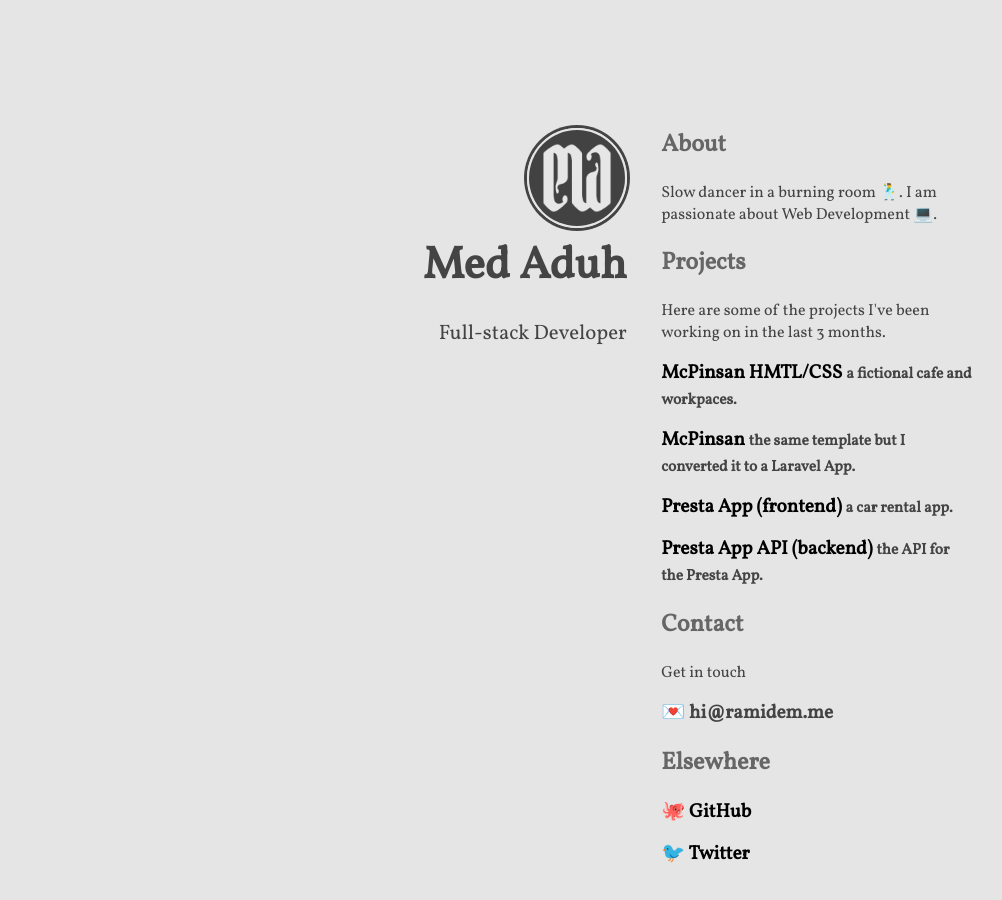
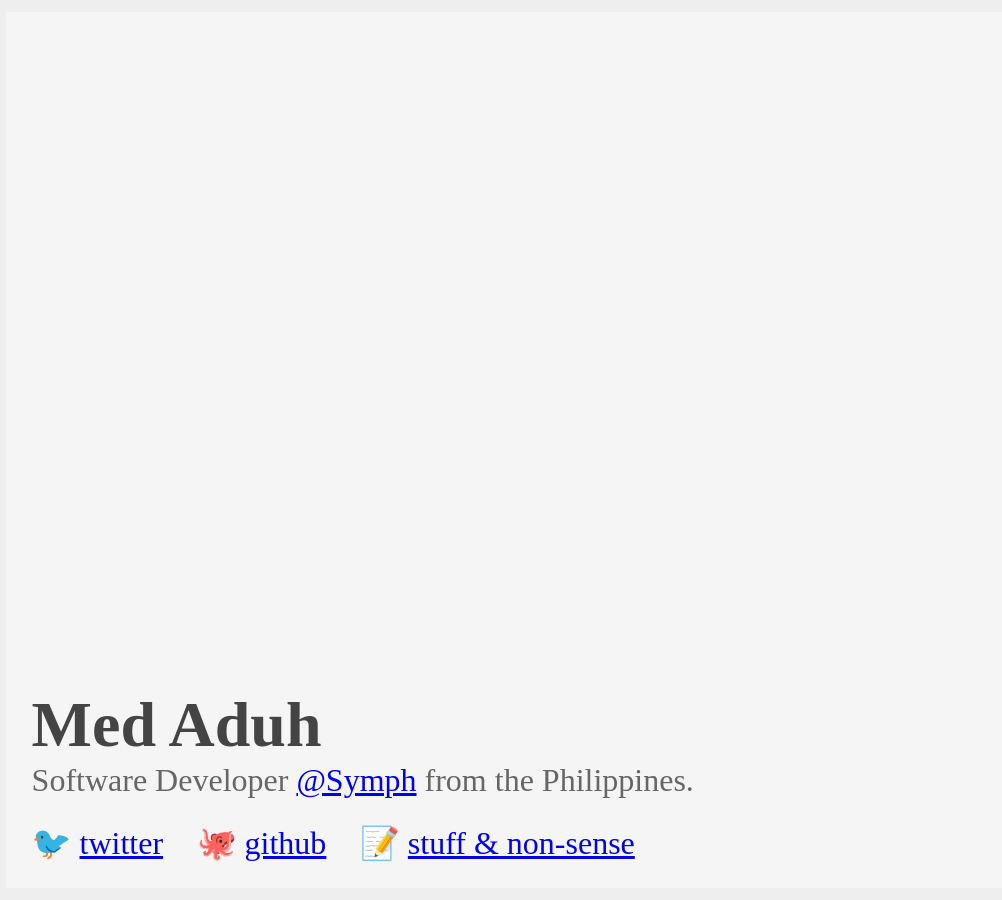
Before and after one commit to ramidem/ramidem.github.io, a Jekyll site: the page built from index.html, in a window 1280 px wide. Shown: the whole page, without its empty margins (6-1008 px from the left). Built offline with Jekyll 4.4.1, drawn with Linux system fonts in a browser that asks for light colours.

Commit message:
[feat] the great reset

```diff
--- a/_config.yml
+++ b/_config.yml
@@ -1,29 +1,9 @@
-# general configuration
-url: http://ramidem.me
-baseurl: ''
+url: "https://ramidem.github.io/"
+baseurl: ""
+author: "Med Aduh"
+tagline: "A self-taught Software Developer from the Philippines."
+twitter: "ramidem"
 
-# compass configuration
-compass:
-  # an avatar or logo (optional)
-  logo: "/images/MA-ambigram-rect.png"
-
-  # author will appear under the avatar (optional)
-  author: "Med Aduh"
-
-  # tagline will appear under the title (optional)
-  tagline: "Slow dancer in a burning room. Passionate about Web Development."
-
-  # if include_content is true, the contents of the content.html include will be
-  # added right above the generated item list, if present
-  include_content: true
-  # if include_analytics is true, the content of the analytics.html include will
-  # be added at the end of the <head> section. You can add your Google Analytics
-  # Tracking Code to that file.
-  include_analytics: true
-  # Twitter @username (as defined by the Twitter Card specs)
-  twitter: "ramidem"
-
-# exclude
 exclude: ["CNAME", "Gemfile", "Gemfile.lock", "LICENSE", "README.md"]
 
 # Dependencies
--- a/_includes/content.html
+++ /dev/null
@@ -1,40 +0,0 @@
-<h2>About</h2>
-<p>Slow dancer in a burning room 🕺. I am passionate about Web Development 💻.</p>
-
-<h2>Projects</h2>
-<p>Here are some of the projects I've been working on in the last 3 months.</p>
-<ul class="fa-ul main-list">
-  <li class="main-list-item">
-    <a href="https://ramidem.gitlab.io/mcpinsan-capstone1/index.html">McPinsan HMTL/CSS</a> <small>a fictional cafe and workpaces.</small>
-  </li>
-  <li class="main-list-item">
-    <a href="https://mcpinsan.herokuapp.com/">McPinsan</a> <small>the same template but I converted it to a Laravel App.</small>
-  </li>
-  <li class="main-list-item">
-    <a href="https://presta-app-frontend.herokuapp.com/">Presta App (frontend)</a> <small>a car rental app.</small>
-  </li>
-  <li class="main-list-item">
-    <a href="https://gitlab.com/ramidem/presta-api-backend">Presta App API (backend)</a> <small>the API for the Presta App.</small>
-  </li>
-</ul>
-
-<h2>Contact</h2>
-<p>Get in touch</p>
-<ul class="fa-ul main-list">
-  <li class="main-list-item">
-    <span class="main-list-item-icon">💌</span>
-    hi@ramidem.me
-  </li>
-</ul>
-
-<h2>Elsewhere</h2>
-<ul class="fa-ul main-list">
-  <li class="main-list-item">
-    <span class="main-list-item-icon">🐙</span>
-    <a href="https://github.com/ramidem">GitHub</a>
-  </li>
-  <li class="main-list-item">
-    <span class="main-list-item-icon">🐦</span>
-    <a href="https://twitter.com/ramidem">Twitter</a>
-  </li>
-</ul>
--- a/_includes/head.html
+++ b/_includes/head.html
@@ -1,10 +1,8 @@
 <head>
   <meta http-equiv="content-type" content="text/html; charset=utf-8">
   <meta name="viewport" content="width=device-width, initial-scale=1.0">
-  <title>{% if site.compass.author %}{{ site.compass.author }} &#8226; {% endif %}{{ site.compass.tagline | strip_html }}</title>
-
-  <!-- <link rel="apple-touch-icon" href="{{ site.baseurl }}{{ site.compass.logo }}"/>
-  <link rel="shortcut icon" sizes="16x16 24x24 32x32 48x48 64x64" href="{{ site.url }}{{ site.baseurl }}/favicon.ico" /> -->
+  <title>{% if site.author %}{{ site.author }} &#8226; {% endif %}{{ site.tagline | strip_html
+    }}</title>
 
   <link rel="apple-touch-icon" sizes="57x57" href="{{ site.baseurl }}/assets/icons/apple-icon-57x57.png">
   <link rel="apple-touch-icon" sizes="60x60" href="{{ site.baseurl }}/assets/icons/apple-icon-60x60.png">
@@ -15,7 +13,7 @@
   <link rel="apple-touch-icon" sizes="144x144" href="{{ site.baseurl }}/assets/icons/apple-icon-144x144.png">
   <link rel="apple-touch-icon" sizes="152x152" href="{{ site.baseurl }}/assets/icons/apple-icon-152x152.png">
   <link rel="apple-touch-icon" sizes="180x180" href="{{ site.baseurl }}/assets/icons/apple-icon-180x180.png">
-  <link rel="icon" type="image/png" sizes="192x192"  href="{{ site.baseurl }}/assets/icons/android-icon-192x192.png">
+  <link rel="icon" type="image/png" sizes="192x192" href="{{ site.baseurl }}/assets/icons/android-icon-192x192.png">
   <link rel="icon" type="image/png" sizes="32x32" href="{{ site.baseurl }}/assets/icons/favicon-32x32.png">
   <link rel="icon" type="image/png" sizes="96x96" href="{{ site.baseurl }}/assets/icons/favicon-96x96.png">
   <link rel="icon" type="image/png" sizes="16x16" href="{{ site.baseurl }}/assets/icons/favicon-16x16.png">
@@ -24,27 +22,26 @@
   <meta name="msapplication-TileImage" content="{{ site.baseurl }}/assets/icons/ms-icon-144x144.png">
   <meta name="theme-color" content="#ffffff">
 
-  <link rel="stylesheet" href="{{ site.baseurl }}/assets/css/normalize.css">
-  <link rel="stylesheet" href="{{ site.baseurl }}/assets/css/main.css">
-  <!-- <link href="//maxcdn.bootstrapcdn.com/font-awesome/4.2.0/css/font-awesome.min.css" rel="stylesheet"> -->
+  <link rel="stylesheet" href="{{ site.baseurl }}/assets/css/reset.css">
+  <link rel="stylesheet" href="{{ site.baseurl }}/assets/css/styles.css">
   <link href='https://fonts.googleapis.com/css?family=Vollkorn' rel='stylesheet' type='text/css'>
 
   <link rel="canonical" href="{{ site.url }}{{ site.baseurl }}{{ page.url }}">
 
-  <meta name="author" content="{{ site.compass.author }}">
-  <meta name="description" content="{{ site.compass.tagline }}"/>
+  <meta name="author" content="{{ site.author }}">
+  <meta name="description" content="{{ site.tagline }}" />
 
   <!-- Open Graph tags -->
-  <meta property="og:type" content="website"/>
-  <meta property="og:title" content="{{ site.compass.tagline }}"/>
-  <meta property="og:url" content="{{ site.url }}{{ site.baseurl }}{{ page.url }}"/>
-  <meta property="og:image" content="{{ site.url }}{{ site.baseurl }}{{ site.compass.logo }}"/>
-  <meta property="og:description" content="{{ site.compass.description }}"/>
-  <meta property="og:site_name" content="{{ site.compass.tagline }}">
+  <meta property="og:type" content="website" />
+  <meta property="og:title" content="{{ site.tagline }}" />
+  <meta property="og:url" content="{{ site.url }}{{ site.baseurl }}{{ page.url }}" />
+  <meta property="og:image" content="{{ site.url }}{{ site.baseurl }}{{ site.logo }}" />
+  <meta property="og:description" content="{{ site.description }}" />
+  <meta property="og:site_name" content="{{ site.tagline }}">
 
   <!-- Twitter Card tags -->
   <meta name="twitter:card" content="summary">
-  <meta name="twitter:title" content="{{ site.compass.tagline }}">
+  <meta name="twitter:title" content="{{ site.tagline }}">
   {% if site.twitter.site %}
   <meta name="twitter:site" content="{{ site.twitter.site }}">
   {% endif %}
@@ -52,10 +49,10 @@
   <meta name="twitter:creator" content="{{ site.twitter.creator }}">
   {% endif %}
   <meta name="twitter:url" content="{{ site.url }}{{ site.baseurl }}{{ page.url }}">
-  <meta name="twitter:description" content="{{ site.compass.description }}">
-  <meta name="twitter:image:src" content="{{ site.url }}{{ site.baseurl }}{{ site.compass.logo }}">
+  <meta name="twitter:description" content="{{ site.description }}">
+  <meta name="twitter:image:src" content="{{ site.url }}{{ site.baseurl }}{{ site.logo }}">
 
-  {% if site.compass.include_analytics %}
+  {% if site.include_analytics %}
   {% include analytics.html %}
   {% endif %}
 </head>
--- a/_layouts/base.html
+++ b/_layouts/base.html
@@ -1,12 +1,9 @@
 <!DOCTYPE html>
-<html>
-  {% include head.html %}
-  <body>
+<html lang="en">
+{% include head.html %}
 
+<body>
   {{ content }}
+</body>
 
-  <!-- Drawing JS -->
-  <canvas id="background"/>
-  <script src="/assets/js/drawing.js"></script>
-  </body>
 </html>
--- a/assets/css/main.scss
+++ /dev/null
@@ -1,164 +0,0 @@
----
----
-
-$text-color: #444444;
-$anchor-text-color: #000;
-$background-color: #e5e5e5;
-
-body {
-	font-family: 'Vollkorn', serif;
-	color: $text-color;
-	background-color: $background-color;
-}
-
-canvas#background {
-	position: fixed;
-	height: 100%;
-	width: 100%;
-	top: 0;
-	left: 0;
-	z-index: -1;
-}
-
-header,
-main {
-	padding: 0 20px;
-}
-
-/*** wrapper div for both header and main ***/
-.wrapper {
-	margin-top: 10%;
-}
-
-/*** anchor tags ***/
-a:link,
-a:visited,
-a:hover,
-a:active {
-	color: $anchor-text-color;
-	text-decoration: none;
-}
-
-a:hover {
-	text-decoration: underline;
-}
-
-
-/*** main content list ***/
-.main-list-item {
-	font-weight: bold;
-	font-size: 1.2em;
-	margin: 0.8em 0;
-	list-style: none;
-}
-
-/* override the left margin added by font awesome for the main content list,
-since it must be aligned with the content */
-.fa-ul.main-list {
-	margin-left: -40px;
-}
-
-/* list icons */
-.main-list-item-icon {
-	width: 36px;
-	color: $text-color;
-}
-
-/*** logo ***/
-.logo-container {
-	text-align: center;
-}
-
-.logo {
-	width: 96px;
-	height: 96px;
-	display: inline-block;
-	background-size: cover;
-	border-radius: 50%;
-	-moz-border-radius: 50%;
-	border: 2px solid $background-color;
-	box-shadow: 0 0 0 3px $text-color;
-}
-
-/*** author ***/
-.author-container h1 {
-	font-size: 2.8em;
-	margin-top: 0;
-	margin-bottom: 0;
-	text-align: center;
-}
-
-/*** tagline ***/
-.tagline-container p {
-	font-size: 1.3em;
-	text-align: center;
-	margin-bottom: 2em;
-}
-
-h2 {
-	color: #666666;
-}
-
-/******/
-hr {
-	border: 0;
-	height: 1px;
-	background-image: -webkit-linear-gradient(left, rgba(0,0,0,0), $text-color, rgba(0,0,0,0));
-	background-image: -moz-linear-gradient(left, rgba(0,0,0,0), $text-color, rgba(0,0,0,0));
-	background-image: -ms-linear-gradient(left, rgba(0,0,0,0), $text-color, rgba(0,0,0,0));
-	background-image: -o-linear-gradient(left, rgba(0,0,0,0), $text-color, rgba(0,0,0,0));
-}
-
-/*** footer ***/
-footer {
-	position: fixed;
-	bottom: 0;
-	right: 0;
-	height: 20px;
-}
-
-.poweredby {
-	font-family: "Arial Narrow", Arial;
-	font-size: 0.6em;
-	line-height: 0.6em;
-	padding: 0 5px;
-}
-
-/*** media queries ***/
-/* X-Small devices (phones, 480px and up) */
-@media (min-width: 480px) {
-	/* wrapper stays 480px wide past 480px wide and is kept centered */
-	.wrapper {
-		width: 480px;
-		margin: 10% auto 0 auto;
-	}
-}
-
-/* All other devices (768px and up) */
-@media (min-width: 768px) {
-	/* past 768px the layout is changed and the wrapper has a fixed width of 680px
-	to accomodate both the header column and the content column */
-	.wrapper {
-		width: 680px;
-	}
-
-	/* the header column stays left and has a dynamic width with all contents
-	aligned right */
-	header {
-		float: left;
-		width: 46%;
-		text-align: right;
-	}
-
-	.author-container h1,
-	.logo-container,
-	.tagline-container p {
-		text-align: right;
-	}
-
-	main {
-		width: 46%;
-		margin-left: 54%;
-		padding: 0;
-	}
-}
--- /dev/null
+++ b/assets/css/reset.css
@@ -0,0 +1,5 @@
+* {
+  margin: 0;
+  padding: 0;
+  box-sizing: border-box;
+}
--- /dev/null
+++ b/assets/css/styles.css
@@ -0,0 +1,45 @@
+body {
+  background-color: whitesmoke;
+  color: #666;
+  font-size: 2.5vw;
+}
+
+.wrapper {
+  position: absolute;
+  bottom: 0;
+  right: 0;
+  left: 0;
+  top: 0;
+
+  display: flex;
+  flex-direction: column;
+
+  padding: 2vw;
+  border: 1vw solid #eee;
+}
+
+main {
+  margin-top: auto;
+  width: 100%;
+}
+
+h1 {
+  color: #444;
+  font-size: 5vw;
+  margin-bottom: 0;
+}
+
+p {
+  margin-top: 0;
+  margin-bottom: 2vw;
+}
+
+li {
+  list-style: none;
+  display: inline-block;
+  margin-right: 2vw;
+}
+
+li:last-child {
+  margin-right: 0;
+}
--- a/assets/js/drawing.js
+++ /dev/null
@@ -1,76 +0,0 @@
-// drawing.js
-// i found this here...
-// view-source:https://yagoestevez-anon-msg-board.glitch.me/
-
-var canvas, context, canvasImage;
-
-var cursorPosition = {
-  x: undefined,
-  y: undefined,
-};
-var color = '#e5e5e5';
-var size = Math.floor(Math.random() * 10) + 5;
-
-function randomColor() {
-  var colors = [
-    '#fcd1c4',
-    '#abfcec',
-    '#a3d9e1',
-    '#fbbfff',
-    '#a9ef8f',
-    '#fff0b2',
-    '#fff0b2',
-  ];
-  color = colors[Math.floor(Math.random() * colors.length)];
-}
-
-function throttle(ms, fn) {
-  var lastCallTime;
-  return function () {
-    var now = Date.now();
-    if (!lastCallTime || now - lastCallTime > ms) {
-      lastCallTime = now;
-      fn.apply(this, arguments);
-    }
-  }
-}
-
-function drawCircle(event) {
-  context.beginPath();
-  context.arc(cursorPosition.x, cursorPosition.y, size, 0, 2 * Math.PI);
-  context.closePath();
-  context.fillStyle = color;
-  context.fill();
-  canvasImage = context.getImageData(0, 0, window.innerWidth, window.innerHeight);
-}
-
-window.onload = function () {
-  randomColor();
-  canvas = document.getElementById('background');
-  canvas.width = window.innerWidth;
-  canvas.height = window.innerHeight;
-  context = canvas.getContext('2d');
-
-  window.onresize = throttle(100, function () {
-    canvas.width = window.innerWidth;
-    canvas.height = window.innerHeight;
-    context.clearRect(0,0, window.innerWidth, window.innerHeight);
-    canvasImage && context.putImageData(canvasImage, 0, 0);
-  });
-
-  window.onmousemove = throttle(10, function (event) {
-    cursorPosition = {
-      x: event.clientX,
-      y: event.clientY,
-    };
-    drawCircle(event);
-  });
-
-  window.ontouchmove = throttle(10, function (event) {
-    cursorPosition = {
-      x: event.touches[0].clientX,
-      y: event.touches[0].clientY,
-    };
-    drawCircle(event);
-  });
-}
--- a/index.html
+++ b/index.html
@@ -2,28 +2,17 @@
 layout: base
 ---
 <div class="wrapper">
-    <header>
-        {% if site.compass.logo %}
-        <div class="logo-container">
-          <img class="logo" src="{{ site.baseurl }}{{ site.compass.logo }}" alt="{{ site.compass.author }} - {{ site.compass.tagline }}">
-          <!-- <a class="logo" href="{{ page.baseurl }}" style="background-image: url('{{ site.baseurl }}{{ site.compass.logo }}')"></a> -->
-        </div>
-        {% endif %}
+  <main>
+    {% if site.author %}
+    <h1>{{ site.author }}</h1>
+    {% endif %}
 
-        {% if site.compass.author %}
-        <div class="author-container"><h1>{{ site.compass.author }}</h1></div>
-        {% endif %}
+    <p>Software Developer <a href="https://www.symph.co/">@Symph</a> from the Philippines.</p>
 
-        {% if site.compass.tagline %}
-        <div class="tagline-container"><p>Full-stack Developer</p></div>
-        {% endif %}
-
-    </header>
-    <main>
-      {% if site.compass.include_content %}
-      <div class="content">
-        {% include content.html %}
-      </div>
-      {% endif %}
-    </main>
+    <ul>
+      <li>🐦 <a href="https://twitter.com/ramidem">twitter</a></li>
+      <li>🐙 <a href="https://github.com/ramidem">github</a></li>
+      <li>📝 <a href="{{ site.url }}/stuff-and-nonsense">stuff &amp; non-sense</a></li>
+    </ul>
+  </main>
 </div>
```
Also changed, not shown: 404.html (+3 -17 lines), README.md, assets/css/normalize.css (deleted), 1 other file.
